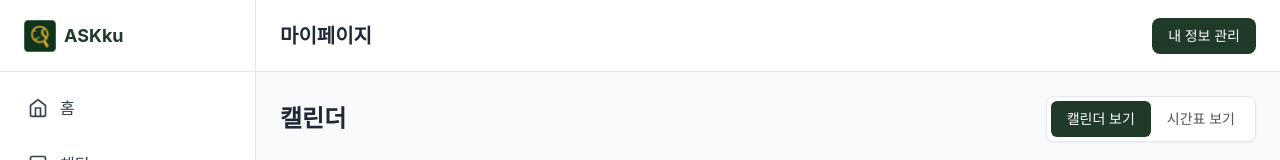
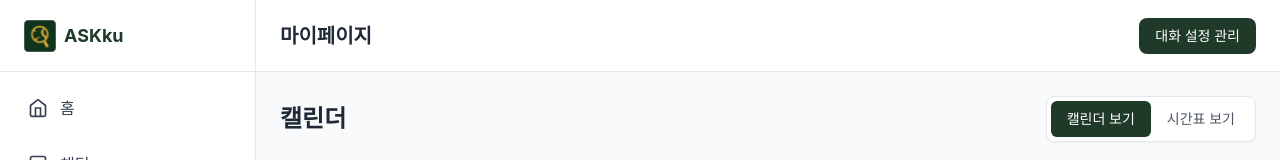
Before and after one commit to LIVI5/2025_ASKku, a React (Vite) app: page /mypage in a window 1280 px wide. Shown: the top 160 px of the page. Built offline with nearby package versions, Linux system fonts and the light colour scheme.

Commit message:
refact: button-name-and-content-modifcation

```diff
--- a/src/components/MyPage/EditInformationModal.tsx
+++ b/src/components/MyPage/EditInformationModal.tsx
@@ -29,11 +29,11 @@ export default function EditInformationModal({ isOpen, onClose, onSave }: EditIn
     return (
         <div className="fixed inset-0 bg-black/50 flex items-center justify-center z-50">
             <div className="bg-white rounded-xl shadow-xl w-full max-w-md p-6">
-                <h2 className="text-xl font-bold text-gray-800 mb-4">내 정보 관리</h2>
+                <h2 className="text-xl font-bold text-gray-800 mb-4">대화 설정 관리</h2>
                 <form onSubmit={handleSubmit} className="space-y-4">
                     <div>
                         <label htmlFor="information" className="block text-sm font-medium text-gray-700 mb-1">
-                            내 정보
+                            대화 프롬프트
                         </label>
                         <textarea
                             id="information"
@@ -41,7 +41,8 @@ export default function EditInformationModal({ isOpen, onClose, onSave }: EditIn
                             onChange={(e) => setInformation(e.target.value)}
                             rows={6}
                             className="w-full px-3 py-2 border border-gray-300 rounded-lg focus:outline-none focus:ring-2 focus:ring-askku-primary/50"
-                            placeholder="자신에 대한 정보를 작성해주세요.
+                            placeholder="AI가 대화할 때 참고할 내용을 적어주세요.
+예: 전공/관심사, 설명 난이도, 말투, 규칙 등
 (이 내용은 AI와의 대화에 활용됩니다)"
                         ></textarea>
                     </div>
--- a/src/pages/MyPage/MyPage.tsx
+++ b/src/pages/MyPage/MyPage.tsx
@@ -40,7 +40,7 @@ export default function MyPage() {
                     onClick={() => setIsEditInformationModalOpen(true)}
                     className="px-4 py-2 bg-askku-primary text-white text-sm font-medium rounded-lg hover:bg-askku-secondary transition-colors"
                 >
-                    내 정보 관리
+                    대화 설정 관리
                 </button>
             </div>
 
```
